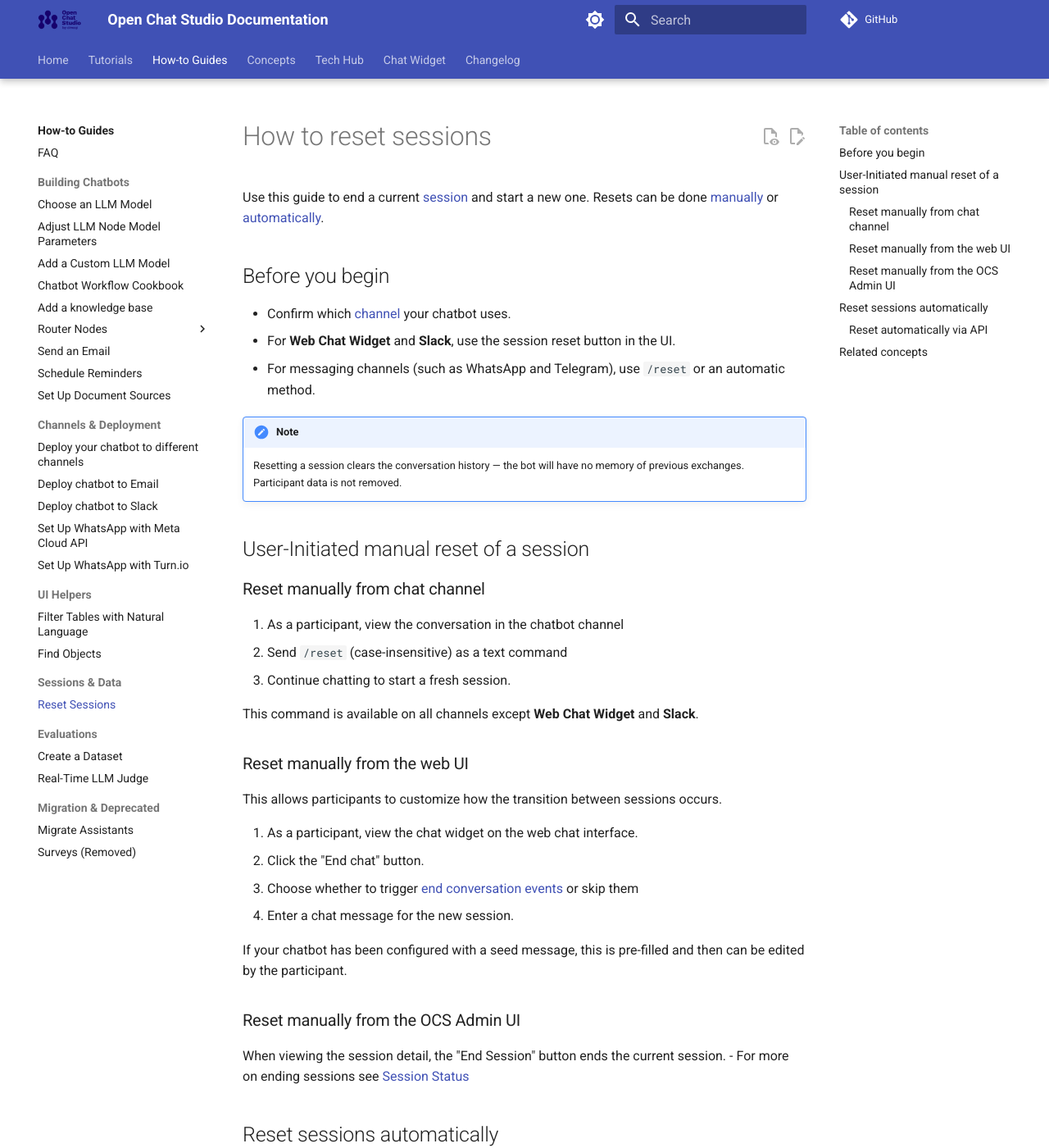
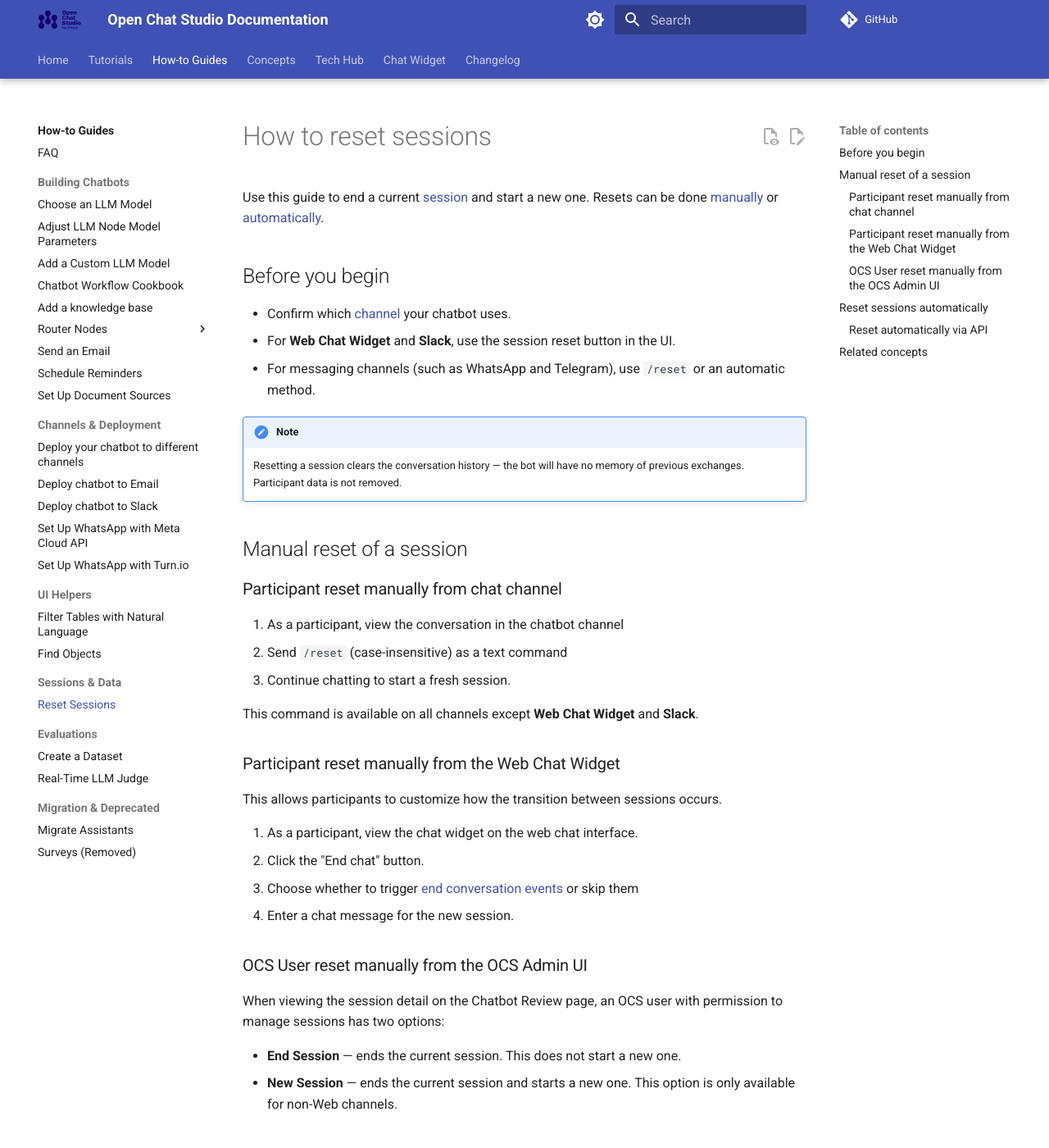
Before and after one commit to dimagi/open-chat-studio-docs, an MkDocs documentation site: the page built from docs/how-to/reset_sessions.md, in a window 1280 px wide and 1400 px high. Shown: the whole window at 82% size. Built offline with MkDocs 1.6.1 and Material for MkDocs 9.7.7, drawn with Linux system fonts in a browser that asks for light colours; a script that is not in the unit is left out; comment, search, counter and statistics services are not loaded.

Commit message:
Clarity on Participant vs OCS user. Accuracy of end &  new session buttons for OCS Admin UI

```diff
--- a/docs/how-to/reset_sessions.md
+++ b/docs/how-to/reset_sessions.md
@@ -4,7 +4,7 @@ title: How to reset sessions
 
 # How to reset sessions
 
-Use this guide to end a current [session](../concepts/sessions.md) and start a new one. Resets can be done [manually](#user-initiated-manual-reset-of-a-session) or [automatically](#reset-sessions-automatically).
+Use this guide to end a current [session](../concepts/sessions.md) and start a new one. Resets can be done [manually](#manual-reset-of-a-session) or [automatically](#reset-sessions-automatically).
 
 ## Before you begin
 
@@ -16,9 +16,9 @@ Use this guide to end a current [session](../concepts/sessions.md) and start a n
 
     Resetting a session clears the conversation history — the bot will have no memory of previous exchanges. Participant data is not removed.
 
-## User-Initiated manual reset of a session
+## Manual reset of a session
 
-### Reset manually from chat channel
+### Participant reset manually from chat channel
 
 1. As a participant, view the conversation in the chatbot channel
 2. Send `/reset` (case-insensitive) as a text command
@@ -26,7 +26,7 @@ Use this guide to end a current [session](../concepts/sessions.md) and start a n
 
 This command is available on all channels except **Web Chat Widget** and **Slack**.
 
-### Reset manually from the web UI
+### Participant reset manually from the Web Chat Widget
 
 This allows participants to customize how the transition between sessions occurs.
 
@@ -35,12 +35,12 @@ This allows participants to customize how the transition between sessions occurs
 3. Choose whether to trigger [end conversation events](../concepts/events.md) or skip them
 4. Enter a chat message for the new session.
 
-If your chatbot has been configured with a seed message, this is pre-filled and then can be edited by the participant.
+### OCS User reset manually from the OCS Admin UI
 
-### Reset manually from the OCS Admin UI
+When viewing the session detail on the Chatbot Review page, an OCS user with permission to manage sessions has two options:
 
-When viewing the session detail, the "End Session" button ends the current session.
-- For more on ending sessions see [Session Status](../concepts/session_status.md#pending_review)
+- **End Session** — ends the current session. This does not start a new one.
+- **New Session** — ends the current session and starts a new one. This option is only available for non-Web channels.
 
 ## Reset sessions automatically
 
```
